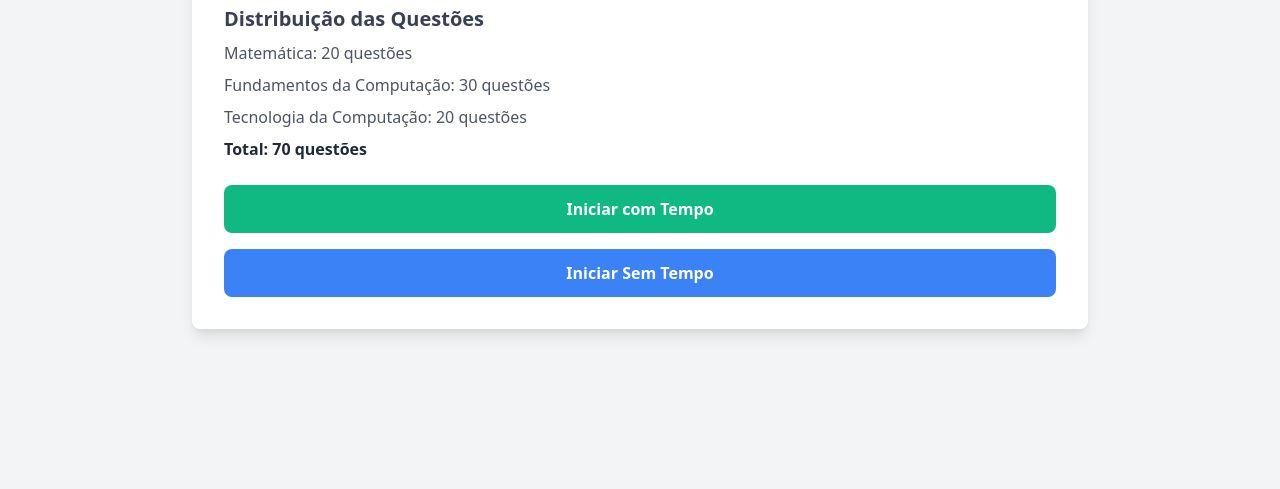
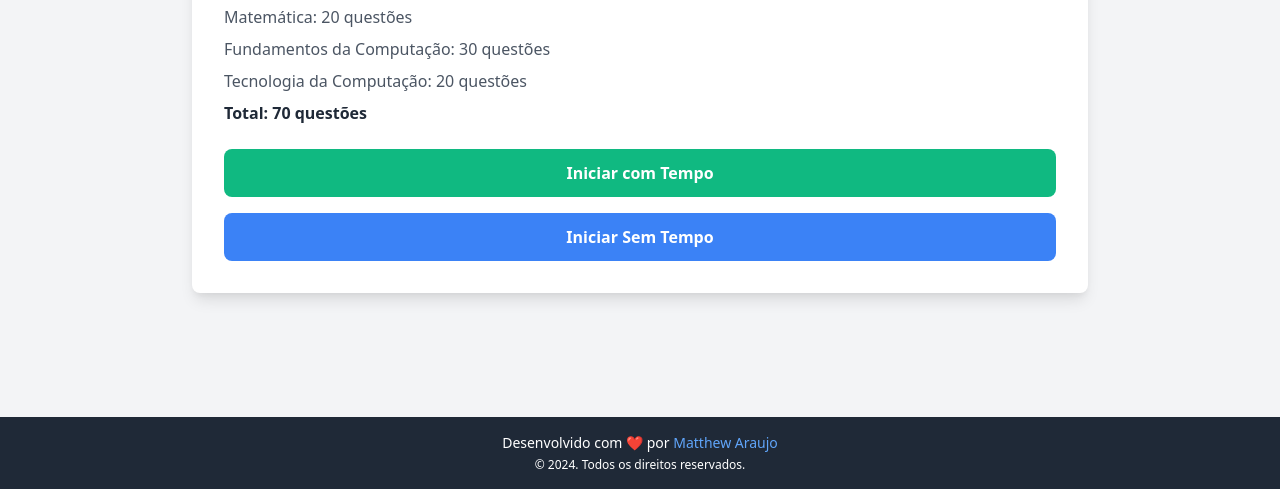
Before and after one commit to MatthewAraujo/poscomp-lab, a website: page prova.html in a window 1280 px wide. Shown: the part 311-800 px from the top of the page. Drawn offline with nearby package versions, Linux system fonts and the light colour scheme.

Commit message:
OKOKOKOKOK

```diff
--- a/prova.html
+++ b/prova.html
@@ -6,7 +6,9 @@
     <title>Simulador POSCOMP</title>
     <link href="https://cdn.jsdelivr.net/npm/tailwindcss@2.2.19/dist/tailwind.min.css" rel="stylesheet">
 </head>
-<body class="bg-gray-100 max-w-5xl h-screen flex items-center justify-center mx-auto">
+<body class="bg-gray-100 min-h-screen flex flex-col">
+  <!-- Conteúdo principal -->
+  <div class="flex-grow max-w-5xl flex items-center justify-center mx-auto">
     <div id="board"></div>
     <div id="app" class="max-w-4xl w-full bg-white p-8 rounded-lg shadow-lg">
       <h1 class="text-3xl font-bold text-gray-800 mb-4 text-center">Simulador POSCOMP</h1>
@@ -33,8 +35,21 @@
         </button>
       </div>
     </div>
+  </div>
+
+  <!-- Footer -->
+  <footer class="bg-gray-800 text-white text-center py-4">
+    <p class="text-sm">
+      Desenvolvido com ❤️ por
+      <a href="https://github.com/MatthewAraujo" target="_blank" rel="noopener noreferrer" class="text-blue-400 hover:underline">
+        Matthew Araujo
+      </a>
+    </p>
+    <p class="text-xs mt-1">&copy; 2024. Todos os direitos reservados.</p>
+  </footer>
 
   <script src="prova.js"></script>
   <script src="index.js"></script>
 </body>
+
 </html>
```
Also changed, not shown: index.html (+13 -7 lines). Lines whose indentation alone changed are shown as unchanged.
